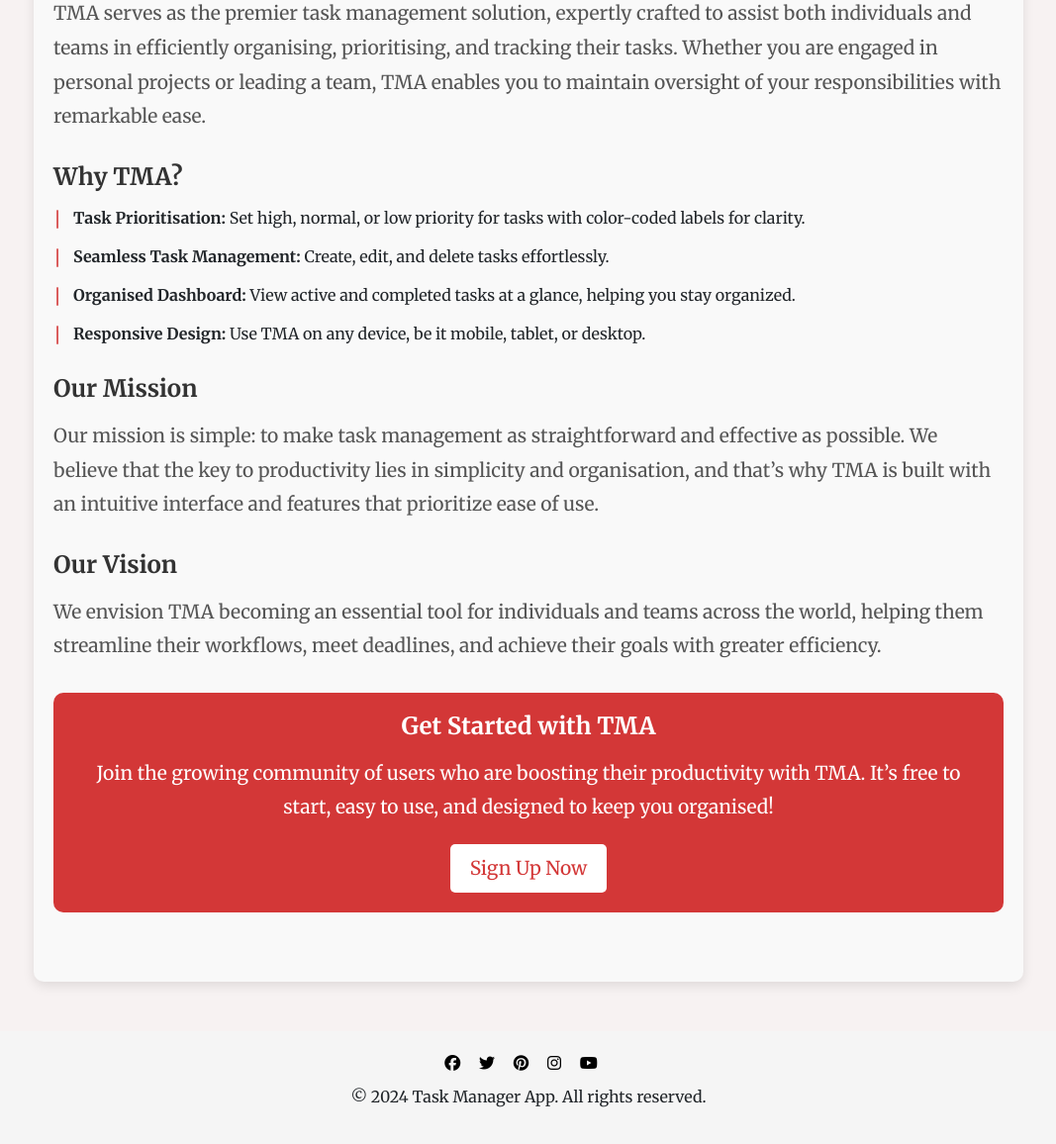
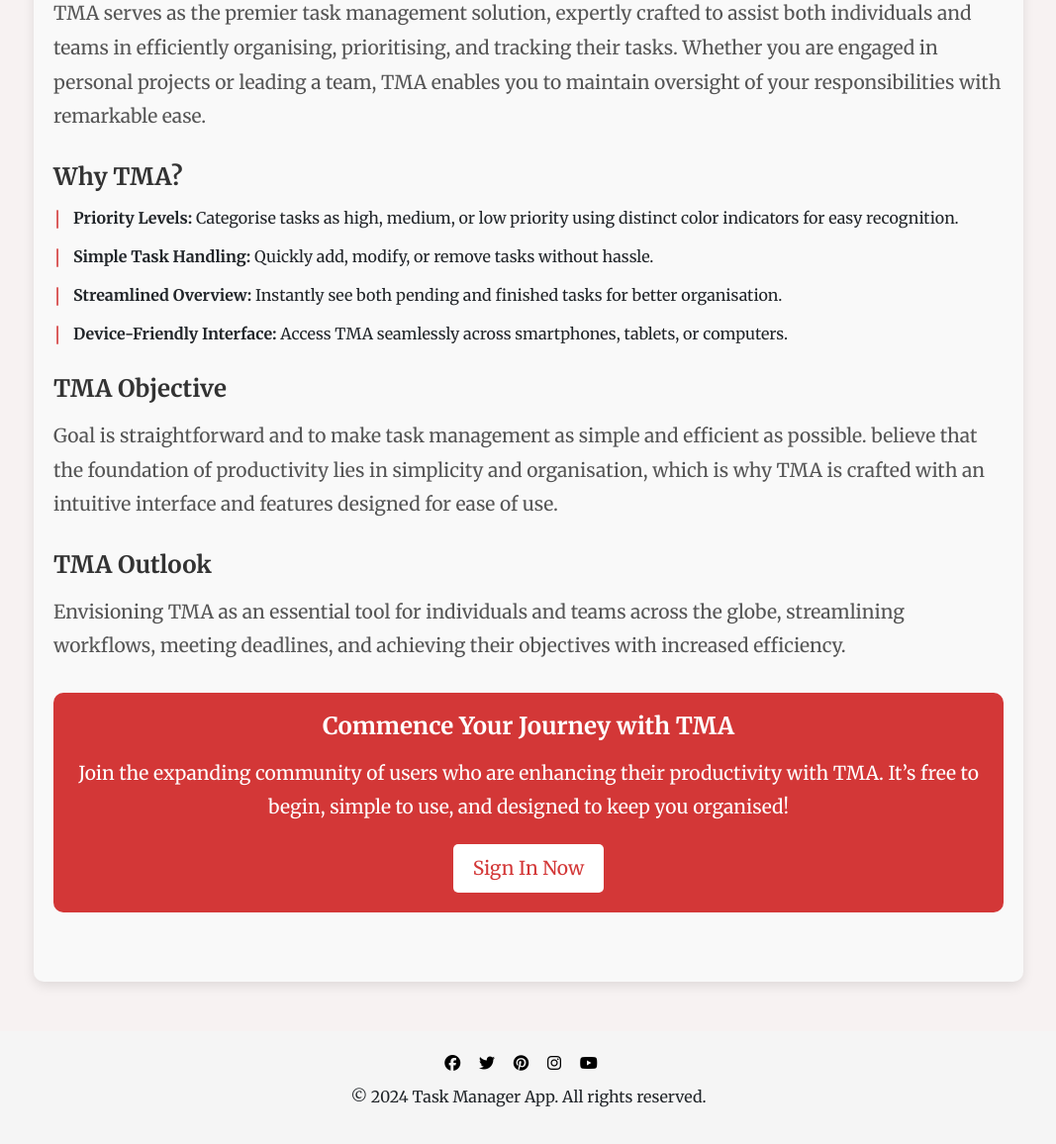
Before and after one commit to Vishalchapa/task-manager-app, a Django app: page /about/ in a window 1280 px wide. Shown: the part 252-1408 px from the top of the page at 99% size, without its empty margins (106-1173 px from the left). Run offline with Django 4.2, Linux system fonts and the light colour scheme; some libraries are stand-ins or nearby versions.

Commit message:
add about page content

```diff
--- a/core/templates/core/about.html
+++ b/core/templates/core/about.html
@@ -11,35 +11,29 @@
     <section id="about-features">
         <h2>Why TMA?</h2>
         <ul>
-            <li><strong>Task Prioritisation:</strong> Set high, normal, or low priority for tasks with color-coded
-                labels for clarity.</li>
-            <li><strong>Seamless Task Management:</strong> Create, edit, and delete tasks effortlessly.</li>
-            <li><strong>Organised Dashboard:</strong> View active and completed tasks at a glance, helping you stay
-                organized.</li>
-            <li><strong>Responsive Design:</strong> Use TMA on any device, be it mobile, tablet, or desktop.</li>
+            <li><strong>Priority Levels:</strong> Categorise tasks as high, medium, or low priority using distinct color indicators for easy recognition.</li>
+            <li><strong>Simple Task Handling:</strong>  Quickly add, modify, or remove tasks without hassle.</li>
+            <li><strong>Streamlined Overview:</strong> Instantly see both pending and finished tasks for better organisation.</li>
+            <li><strong>Device-Friendly Interface:</strong> Access TMA seamlessly across smartphones, tablets, or computers.</li>
         </ul>
     </section>
 
     <section id="about-mission">
-        <h2>Our Mission</h2>
-        <p>Our mission is simple: to make task management as straightforward and effective as possible. We
-            believe that the key to productivity lies in simplicity and organisation, and that’s why TMA is built with
-            an intuitive interface and features that prioritize ease of use.</p>
+        <h2>TMA Objective</h2>
+        <p>Goal is straightforward and to make task management as simple and efficient as possible. believe that the foundation of productivity lies in simplicity and organisation, which is why TMA is crafted with an intuitive interface and features designed for ease of use.</p>
     </section>
 
     <section id="about-vision">
-        <h2>Our Vision</h2>
-        <p>We envision TMA becoming an essential tool for individuals and teams across the world, helping them
-            streamline their workflows, meet deadlines, and achieve their goals with greater efficiency.</p>
+        <h2>TMA Outlook</h2>
+        <p>Envisioning TMA as an essential tool for individuals and teams across the globe, streamlining workflows, meeting deadlines, and achieving their objectives with increased efficiency.</p>
     </section>
 
 
 
     <section id="about-cta">
-        <h2>Get Started with TMA</h2>
-        <p>Join the growing community of users who are boosting their productivity with TMA. It’s free to start, easy
-            to use, and designed to keep you organised!</p>
-        <a href="{% url 'account_signup' %}" class="btn btn-primary">Sign Up Now</a>
+        <h2>Commence Your Journey with TMA</h2>
+        <p>Join the expanding community of users who are enhancing their productivity with TMA. It’s free to begin, simple to use, and designed to keep you organised!</p>
+        <a href="{% url 'account_signup' %}" class="btn btn-primary">Sign In Now</a>
     </section>
 </div>
 {% endblock %}
```
